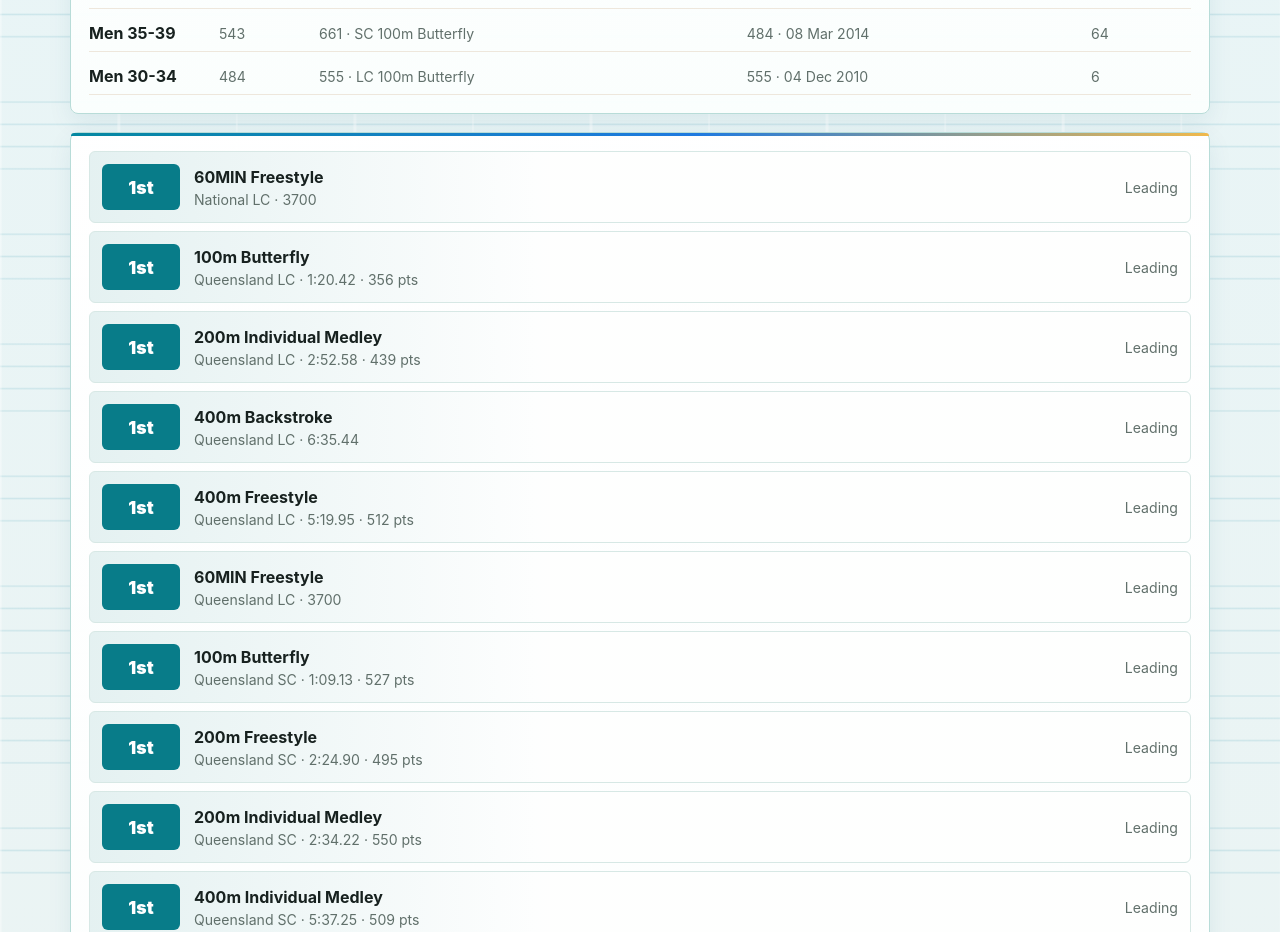
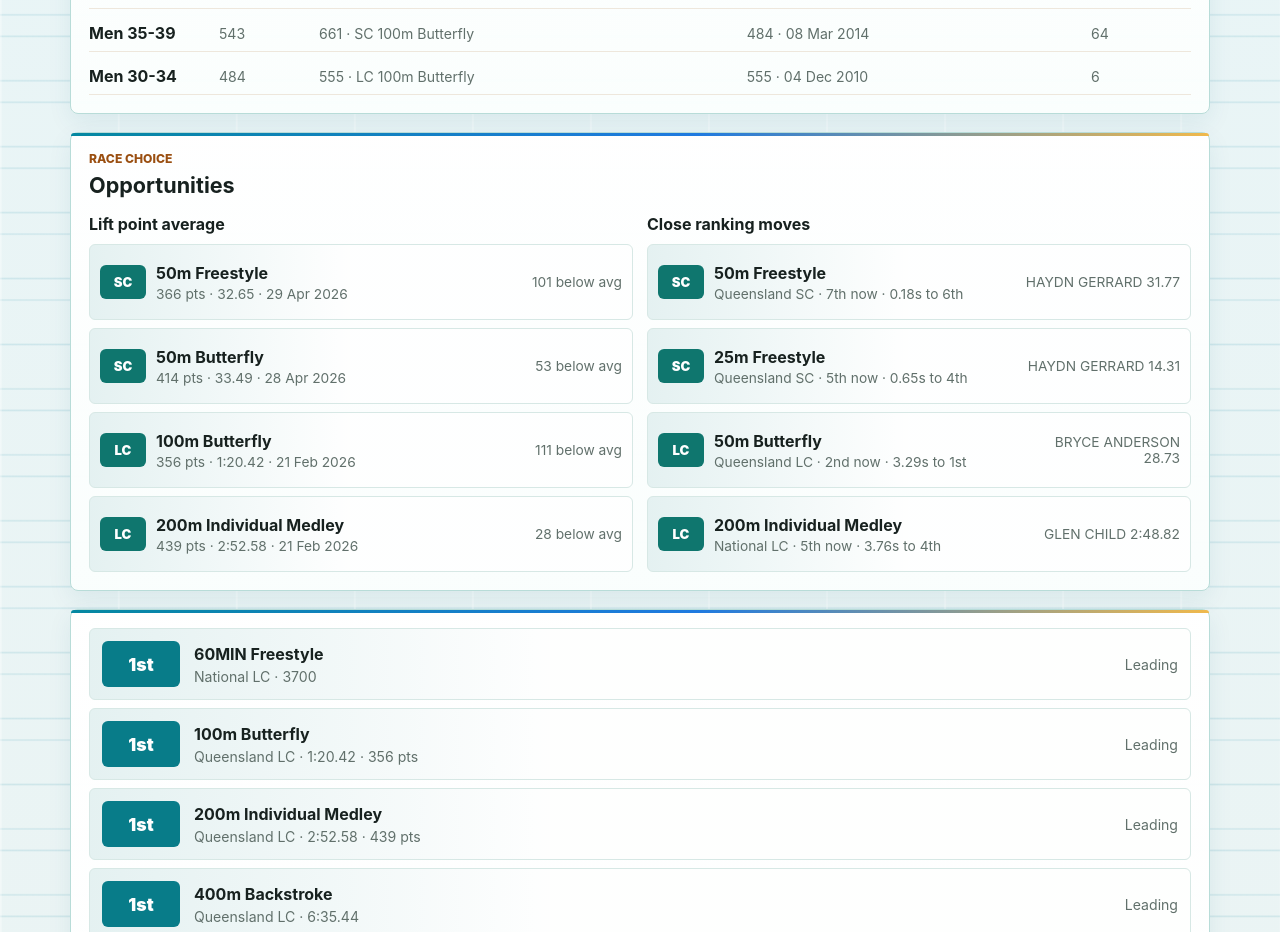
Before and after one commit to PaulNichols/masters-swimming-rankings, a React (Vite) app: page / in a window 1280 px wide. Shown: the part 800-1732 px from the top of the page. Built offline with nearby package versions, Linux system fonts and the light colour scheme.

Commit message:
Add race opportunities section

```diff
--- a/src/App.tsx
+++ b/src/App.tsx
@@ -2,11 +2,24 @@ import { useEffect, useMemo, useState } from 'react';
 import { seedStore } from './data';
 import { loadGitHubData } from './githubData';
 import { buildEventTrends, eventKey, formatDate, formatSeconds, latestSnapshot, movementText, ordinal, summarizeCompetitions } from './metrics';
-import type { CompetitionResult, RankingEntry, RankingsStore } from './types';
+import type { CompetitionResult, Course, RankingEntry, RankingsStore } from './types';
 
 type PointResult = {
   result: CompetitionResult;
   points: number;
+};
+
+type PointOpportunity = {
+  course: 'LC' | 'SC';
+  event: string;
+  points: number;
+  time?: string;
+  date: string;
+  gapToAverage: number | null;
+};
+
+type RankingOpportunity = RankingEntry & {
+  course: 'LC' | 'SC';
 };
 
 function scopeLabel(entry: RankingEntry): string {
@@ -55,6 +68,16 @@ function average(values: number[]): number | null {
 
 function formatPoints(value: number | null | undefined): string {
   return value == null ? 'n/a' : Math.round(value).toString();
+}
+
+function isPoolCourse(course: Course): course is 'LC' | 'SC' {
+  return course === 'LC' || course === 'SC';
+}
+
+function byCourse<T extends { course: 'LC' | 'SC' }>(items: T[], perCourse: number): T[] {
+  return (['SC', 'LC'] as const).flatMap((course) => (
+    items.filter((item) => item.course === course).slice(0, perCourse)
+  ));
 }
 
 function currentAgeGroupFor(store: RankingsStore, swimmerId: string): string {
@@ -228,6 +251,52 @@ export function App() {
       .sort((a, b) => (a.place ?? 99) - (b.place ?? 99) || scopeLabel(a).localeCompare(scopeLabel(b))),
     [latest, selectedRankingScope],
   );
+
+  const pointOpportunities = useMemo(() => {
+    const weakestByEvent = new Map<string, PointOpportunity>();
+
+    filteredPointResults
+      .forEach((item) => {
+        if (!isPoolCourse(item.result.course)) {
+          return;
+        }
+
+        const course = item.result.course;
+        const key = `${course}|${item.result.event}`;
+        const current = weakestByEvent.get(key);
+
+        if (current && current.points <= item.points) {
+          return;
+        }
+
+        weakestByEvent.set(key, {
+          course,
+          event: item.result.event,
+          points: item.points,
+          time: item.result.time,
+          date: item.result.date,
+          gapToAverage: filteredAveragePoints == null ? null : Math.max(0, filteredAveragePoints - item.points),
+        });
+      });
+
+    return byCourse(
+      [...weakestByEvent.values()].sort((a, b) => a.points - b.points || a.event.localeCompare(b.event)),
+      2,
+    );
+  }, [filteredPointResults, filteredAveragePoints]);
+
+  const rankingOpportunities = useMemo(() => byCourse(
+    currentEntries
+      .filter((entry): entry is RankingOpportunity => (
+        isPoolCourse(entry.course)
+        && entry.place != null
+        && entry.place > 1
+        && entry.gapSeconds != null
+        && entry.gapSeconds > 0
+      ))
+      .sort((a, b) => (a.gapSeconds ?? 99) - (b.gapSeconds ?? 99) || (a.place ?? 99) - (b.place ?? 99)),
+    2,
+  ), [currentEntries]);
 
   const latestMovement = useMemo(() => {
     const ordered = [...filteredSnapshots].sort((a, b) => a.checkedAt.localeCompare(b.checkedAt));
@@ -404,6 +473,57 @@ export function App() {
             </div>
           </section>
 
+          <section className="panel opportunities-panel">
+            <div className="section-heading">
+              <div>
+                <p className="eyebrow">Race choice</p>
+                <h2>Opportunities</h2>
+              </div>
+            </div>
+            <div className="opportunity-grid">
+              <div className="opportunity-column">
+                <h3>Lift point average</h3>
+                <div className="opportunity-list">
+                  {pointOpportunities.length ? pointOpportunities.map((item) => (
+                    <article key={`points-${item.course}-${item.event}-${item.date}`}>
+                      <span className="course-chip">{item.course}</span>
+                      <div>
+                        <strong>{item.event}</strong>
+                        <p>{item.points} pts{item.time ? ` · ${item.time}` : ''} · {formatDate(item.date)}</p>
+                      </div>
+                      <span className="opportunity-note">
+                        {item.gapToAverage != null && item.gapToAverage >= 1 ? `${Math.round(item.gapToAverage)} below avg` : 'Lowest scored swim'}
+                      </span>
+                    </article>
+                  )) : (
+                    <div className="inline-empty">No scored swims in this filtered view.</div>
+                  )}
+                </div>
+              </div>
+              <div className="opportunity-column">
+                <h3>Close ranking moves</h3>
+                <div className="opportunity-list">
+                  {rankingOpportunities.length ? rankingOpportunities.map((entry) => (
+                    <article key={`ranking-${entry.scope}-${entry.course}-${entry.event}`}>
+                      <span className="course-chip">{entry.course}</span>
+                      <div>
+                        <strong>{entry.event}</strong>
+                        <p>
+                          {scopeLabel(entry)} · {ordinal(entry.place)} now · {formatSeconds(entry.gapSeconds)} to {ordinal((entry.place ?? 1) - 1)}
+                        </p>
+                      </div>
+                      <span className="opportunity-note">
+                        {entry.aheadName ? `${entry.aheadName}${entry.aheadTime ? ` ${entry.aheadTime}` : ''}` : 'Swimmer ahead'}
+                      </span>
+                    </article>
+                  )) : (
+                    <div className="inline-empty">No close ranking gaps in this filtered view.</div>
+                  )}
+                </div>
+              </div>
+            </div>
+          </section>
+
           <section className="panel">
             <div className="rank-list">
               {currentEntries.map((entry) => {
--- a/src/styles.css
+++ b/src/styles.css
@@ -269,6 +269,68 @@ button:hover {
   padding: 8px 0;
 }
 
+.opportunity-grid {
+  display: grid;
+  gap: 14px;
+  grid-template-columns: repeat(2, minmax(0, 1fr));
+}
+
+.opportunity-column {
+  display: grid;
+  gap: 10px;
+  min-width: 0;
+}
+
+.opportunity-column h3 {
+  font-size: 1rem;
+  margin: 0;
+}
+
+.opportunity-list {
+  display: grid;
+  gap: 8px;
+}
+
+.opportunity-list article {
+  align-items: center;
+  background:
+    linear-gradient(90deg, rgba(8, 124, 137, 0.08), rgba(255, 255, 255, 0.9) 48%),
+    #f7fbfa;
+  border: 1px solid #d7e8e5;
+  border-radius: 6px;
+  display: grid;
+  gap: 10px;
+  grid-template-columns: 46px minmax(0, 1fr) minmax(120px, 0.55fr);
+  min-height: 76px;
+  padding: 10px;
+}
+
+.opportunity-list p,
+.opportunity-note {
+  color: #61706b;
+  font-size: 0.86rem;
+}
+
+.opportunity-list p {
+  margin: 3px 0 0;
+}
+
+.course-chip {
+  align-items: center;
+  background: #0f766e;
+  border-radius: 6px;
+  color: #ffffff;
+  display: flex;
+  font-size: 0.82rem;
+  font-weight: 900;
+  height: 34px;
+  justify-content: center;
+}
+
+.opportunity-note {
+  text-align: right;
+}
+
 .panel,
 .empty-state {
   padding: 18px;
@@ -468,8 +530,18 @@ button:hover {
 
   .stats-grid,
   .point-grid,
+  .opportunity-grid,
   .trend-grid {
     grid-template-columns: 1fr;
+  }
+
+  .opportunity-list article {
+    grid-template-columns: 46px minmax(0, 1fr);
+  }
+
+  .opportunity-note {
+    grid-column: 2;
+    text-align: left;
   }
 
   .rank-row {
```
